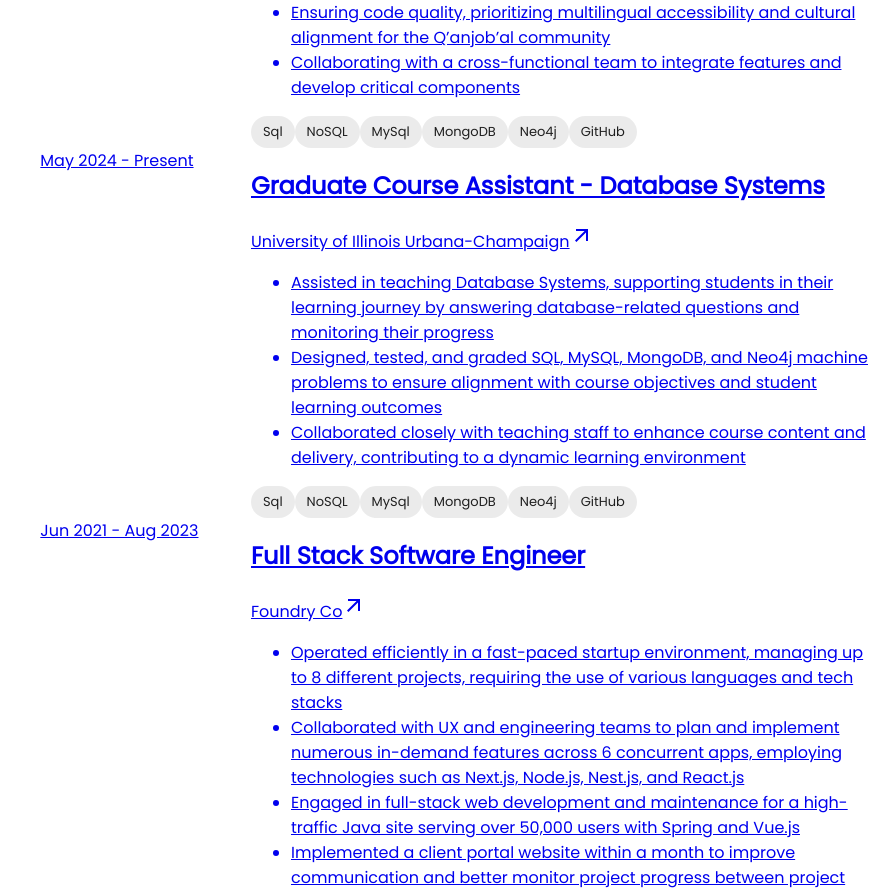
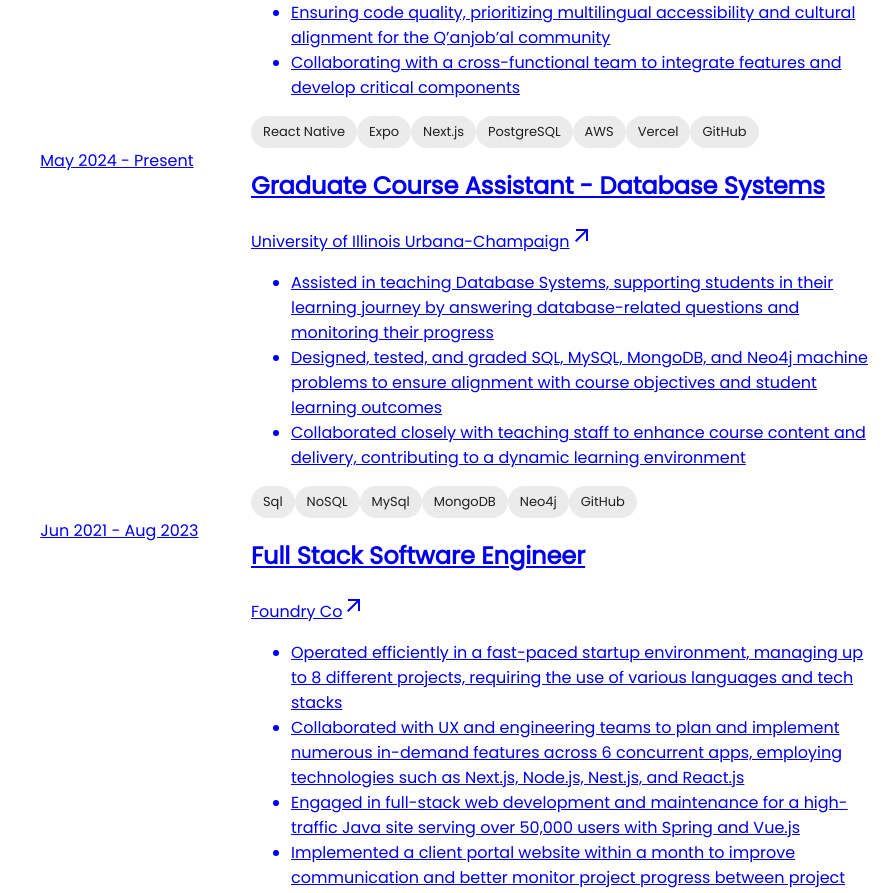
Before and after one commit to Jake-WangZhi/portfolio, a Next.js app: page / in a window 1280 px wide. Shown: the part 1328-2221 px from the top of the page, without its empty margins (389-1280 px from the left). Built offline with nearby package versions, Linux system fonts and the light colour scheme.

Commit message:
update tech stacks for tech lead

```diff
--- a/components/Experience.tsx
+++ b/components/Experience.tsx
@@ -13,7 +13,15 @@
         "Ensuring code quality, prioritizing multilingual accessibility and cultural alignment for the Q’anjob’al community",
         "Collaborating with a cross-functional team to integrate features and develop critical components",
       ],
-      techStacks: ["Sql", "NoSQL", "MySql", "MongoDB", "Neo4j", "GitHub"],
+      techStacks: [
+        "React Native",
+        "Expo",
+        "Next.js",
+        "PostgreSQL",
+        "AWS",
+        "Vercel",
+        "GitHub",
+      ],
       url: "https://www.illinoisenactus.com/",
     },
     {
```
